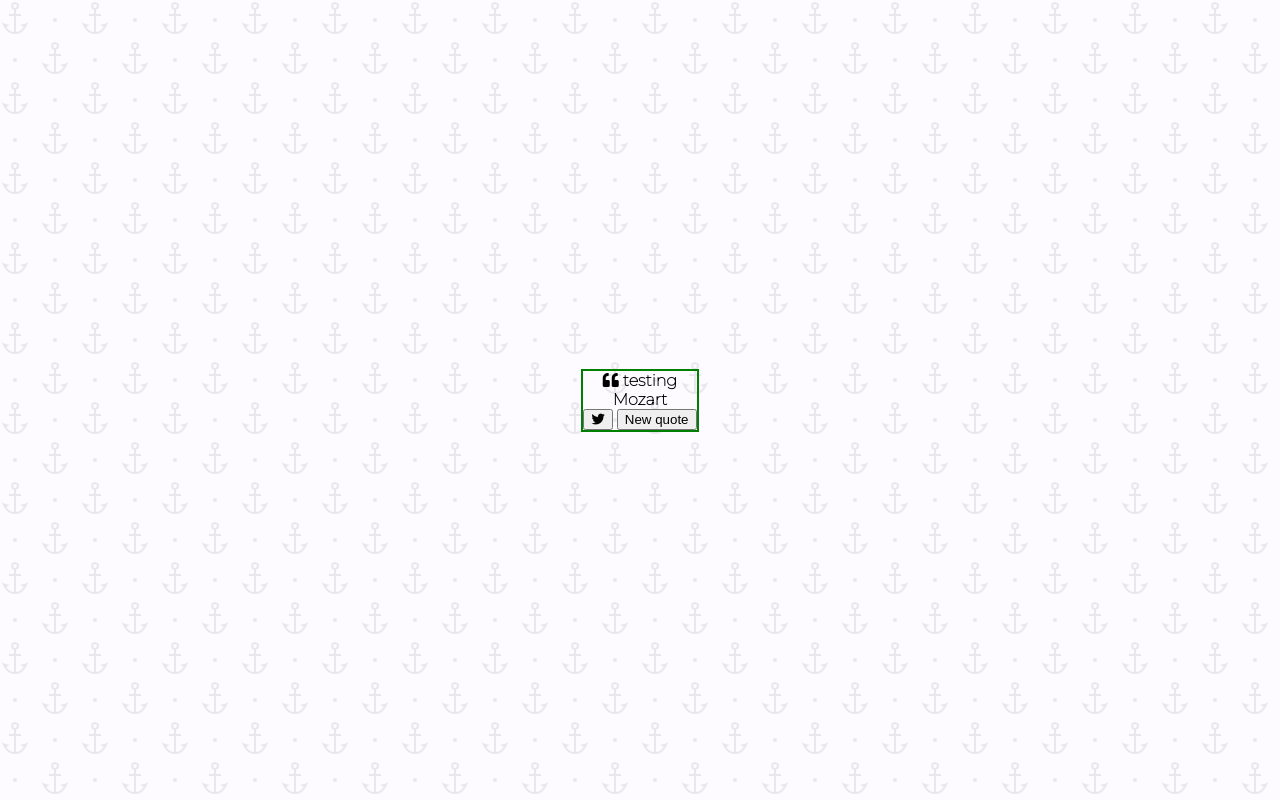
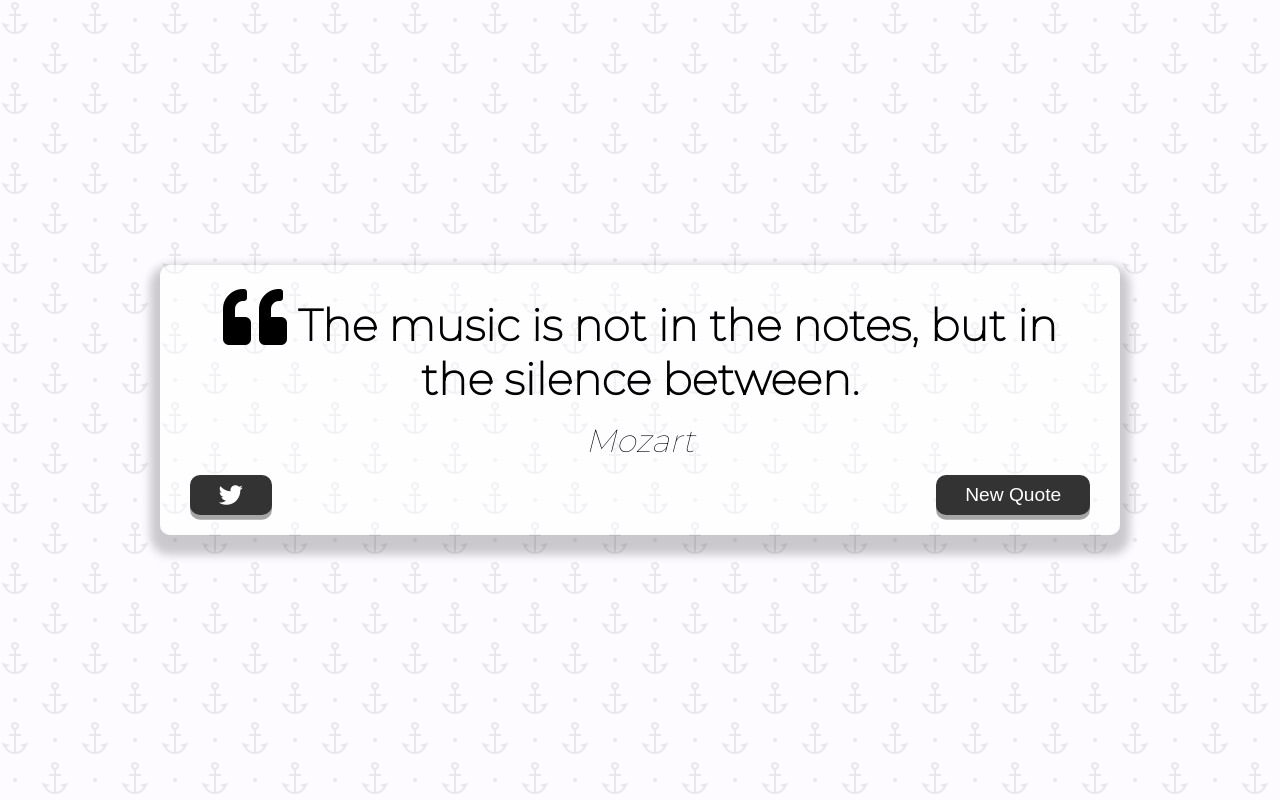
Before and after one commit to damian80/JS-Project, a plain HTML site: page index.html in a window 1280 px wide. Drawn offline with Linux system fonts and the light colour scheme.

Commit message:
finishing style.css

```diff
--- a/index.html
+++ b/index.html
@@ -16,7 +16,7 @@
         <!-- Quote -->
         <div class="quote-text">
             <i class="fas fa-quote-left"></i>
-            <span id="quote">testing</span>
+            <span id="quote">The music is not in the notes, but in the silence between. </span>
         </div>
         <!-- Author -->
         <div class="quote-author">
@@ -27,7 +27,7 @@
             <button class="twitter-button" id="twitter" title="tweet">
                 <i class="fab fa-twitter"></i>
             </button>
-            <button id="new-quote">New quote</button>
+            <button id="new-quote">New Quote</button>
         </div>
     </div>
     <script src="app.js"></script>
--- a/style.css
+++ b/style.css
@@ -21,8 +21,83 @@ body {
     justify-content: center;
 }
 
+/* QUOTES */
+
 .quote-container {
     width: auto;
     max-width: 900px;
-    border: 2px solid green;
+
+    padding: 20px 30px;
+    border-radius: 10px;
+    background-color: rgba(255, 255, 255, 0.4);
+    box-shadow: 0 10px 10px 10px rgba(0, 0, 0, 0.2);
 }
+
+.quote-text {
+    /* 1rem = 16px that rem will help with responsive websites */
+    font-size: 2.75rem;
+}
+
+.long-quote {
+    font-size: 2rem;
+}
+
+.fa-quote-left {
+    font-size: 4rem;
+}
+
+.quote-author {
+    margin-top: 15px;
+    font-size: 2rem;
+    font-weight: 400;
+    font-style: italic;
+}
+
+/* BUTTONS */
+
+.button-container {
+    margin-top: 15px;
+    display: flex;
+    justify-content: space-between;
+}
+
+button {
+    cursor: pointer;
+    font-size: 1.2rem;
+    height: 2.5rem;
+    border: none;
+    border-radius: 10px;
+    color: #fff;
+    background-color: #333;
+    outline: none;
+    padding: 0.5rem 1.8rem;
+    box-shadow: 0 0.3rem rgba(121, 121, 121, 0.65);
+}
+
+button:hover {
+    filter: brightness(110%);
+}
+
+button:active {
+    transform: translate(0, 0.3rem);
+    box-shadow: 0 0.1rem rgba(255, 255, 255, 0.65);
+}
+
+.twitter-button:hover {
+    color: #38a1f3;
+}
+
+.fa-twitter {
+    font-size: 1.5rem;
+}
+
+/* media query always on the bottom to override a code */
+@media screen and (max-width: 1000px) {
+    .quote-container {
+        margin: auto 10px;
+    }
+
+    .quote-text {
+        font-size: 2.5rem;
+    }
+}
```
